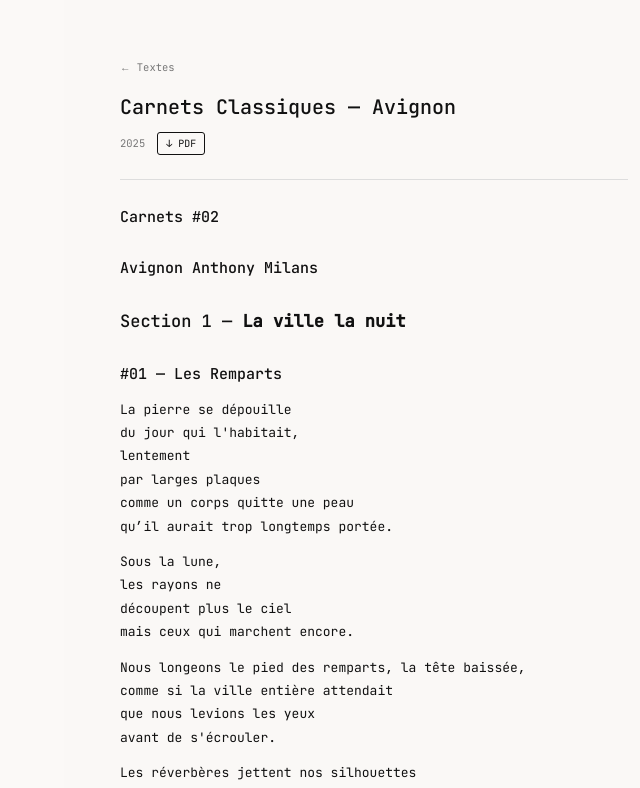
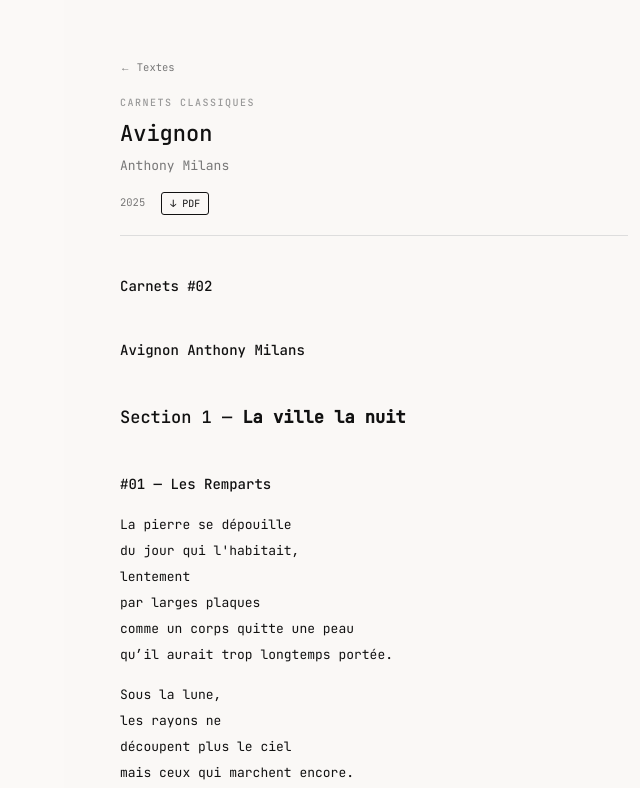
Before and after one commit to AnthonyMlns/SiteWeb-AnthonyMlnsHub, a Next.js app: page /facea-faceb/avignon in a window 1280 px wide. Shown: the top 788 px of the page, without its empty margins (266-906 px from the left). Built offline with nearby package versions, Linux system fonts and the light colour scheme.

Commit message:
feat: improve text reading view - 3-line header, better poem spacing

```diff
--- a/app/facea-faceb/[slug]/page.tsx
+++ b/app/facea-faceb/[slug]/page.tsx
@@ -46,8 +46,10 @@ export default function TextPage({
         <Link href="/facea-faceb" className="ab-nav__link">← {t.faceab.directory}</Link>
       </nav>
 
-      <header className="ab-header">
+      <header className="ab-text-header">
+        <p className="ab-text-subtitle">{text.subtitle}</p>
         <h1 className="ab-text-title">{text.title}</h1>
+        <p className="ab-text-author">{text.author}</p>
         <div className="ab-text-meta">
           <span>{text.year}</span>
           <a href={`/textes/${slug}.pdf`} download className="ab-text-dl">
--- a/app/globals.css
+++ b/app/globals.css
@@ -434,19 +434,35 @@ body {
 }
 
 /* Text reading view */
+.ab-text-header {
+  margin-bottom: var(--sp-10);
+}
+.ab-text-subtitle {
+  font-size: var(--text-xs);
+  font-weight: 500;
+  letter-spacing: 0.15em;
+  text-transform: uppercase;
+  color: var(--ab-faint);
+  margin-bottom: var(--sp-5);
+}
 .ab-text-title {
-  font-size: 20px;
+  font-size: 22px;
   font-weight: 500;
-  line-height: 1.3;
+  line-height: 1.2;
   color: var(--ab-fg);
+  margin-bottom: var(--sp-4);
+}
+.ab-text-author {
+  font-size: var(--text-body);
+  color: var(--ab-muted);
+  margin-bottom: var(--sp-7);
 }
 .ab-text-meta {
   display: flex;
   align-items: center;
-  gap: var(--sp-6);
+  gap: var(--sp-8);
   font-size: var(--text-sm);
   color: var(--ab-muted);
-  margin-top: var(--sp-6);
 }
 .ab-text-dl {
   font-size: var(--text-xs);
@@ -463,25 +479,30 @@ body {
 .ab-md-body {
   font-family: var(--font-sans);
   font-size: var(--text-body);
-  line-height: 1.8;
+  line-height: 2;
   color: var(--ab-fg);
 }
 .ab-md-body p {
-  margin-bottom: var(--sp-6);
+  margin-bottom: var(--sp-7);
 }
 .ab-md-body h1,
 .ab-md-body h2,
 .ab-md-body h3 {
   font-weight: 500;
-  margin-top: var(--sp-12);
-  margin-bottom: var(--sp-5);
+  margin-top: var(--sp-18);
+  margin-bottom: var(--sp-7);
 }
 .ab-md-body h1 { font-size: 17px; }
-.ab-md-body h2 { font-size: 15px; }
-.ab-md-body h3 { font-size: 14px; }
+.ab-md-body h2 { font-size: 14px; }
+.ab-md-body h3 { font-size: 13px; }
 .ab-md-body em {
   font-style: italic;
   color: var(--ab-muted);
+}
+.ab-md-body p:only-child {
+  text-align: center;
+  margin: var(--sp-14) 0;
+  color: var(--ab-faint);
 }
 .ab-md-body strong {
   font-weight: 600;
--- a/lib/texts.ts
+++ b/lib/texts.ts
@@ -1,6 +1,8 @@
 export type TextEntry = {
   slug: string;
   title: string;
+  subtitle: string;
+  author: string;
   desc: string;
   year: string;
 };
@@ -8,19 +10,25 @@ export type TextEntry = {
 export const texts: TextEntry[] = [
   {
     slug: "avignon",
-    title: "Carnets Classiques — Avignon",
+    title: "Avignon",
+    subtitle: "Carnets Classiques",
+    author: "Anthony Milans",
     desc: "Carnets Classiques — Avignon",
     year: "2025",
   },
   {
     slug: "un-auteur-classique",
-    title: "Carnets Classiques — Un Auteur Classique",
+    title: "Un Auteur Classique",
+    subtitle: "Carnets Classiques",
+    author: "Anthony Milans",
     desc: "Carnets Classiques — Un Auteur Classique",
     year: "2025",
   },
   {
     slug: "nocturnes",
-    title: "Carnets Classiques — Nocturnes",
+    title: "Nocturnes",
+    subtitle: "Carnets Classiques",
+    author: "Anthony Milans",
     desc: "Carnets Classiques — Nocturnes",
     year: "2025",
   },
```
